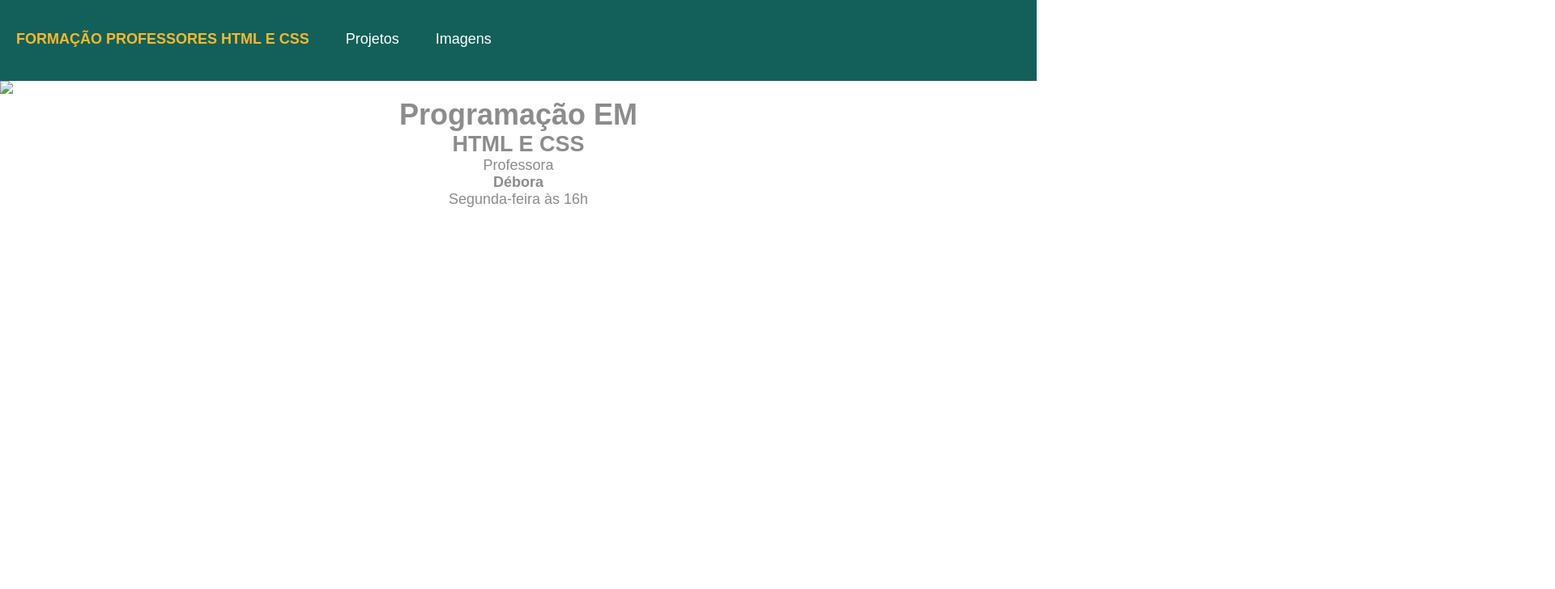
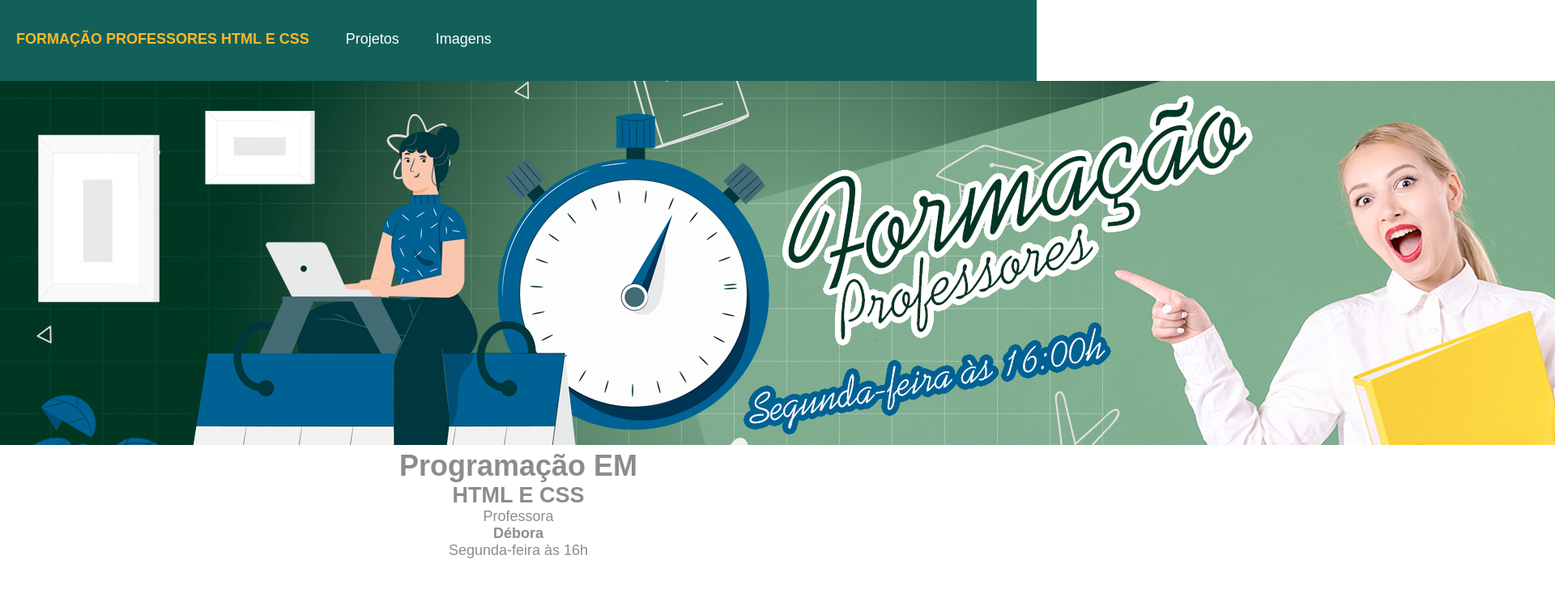
Before and after one commit to PatrickHSF/programacao-formacao, a plain HTML site: page index.html in a window 1280 px wide. Shown: the whole page at 81% size, 1920 px wide, since content can reach past the window. Drawn offline with Linux system fonts and the light colour scheme.

Commit message:
Update index.html

```diff
--- a/index.html
+++ b/index.html
@@ -13,7 +13,7 @@
 			<li><a href="#">Imagens</a></li>
 		</ul>
 	</nav>
-	<img src="img/banner.jpg">
+	<img src="banner.jpg">
 	<main>
 		<H1>Programação EM</H1>
 		<H2>HTML E CSS</H2>
```
